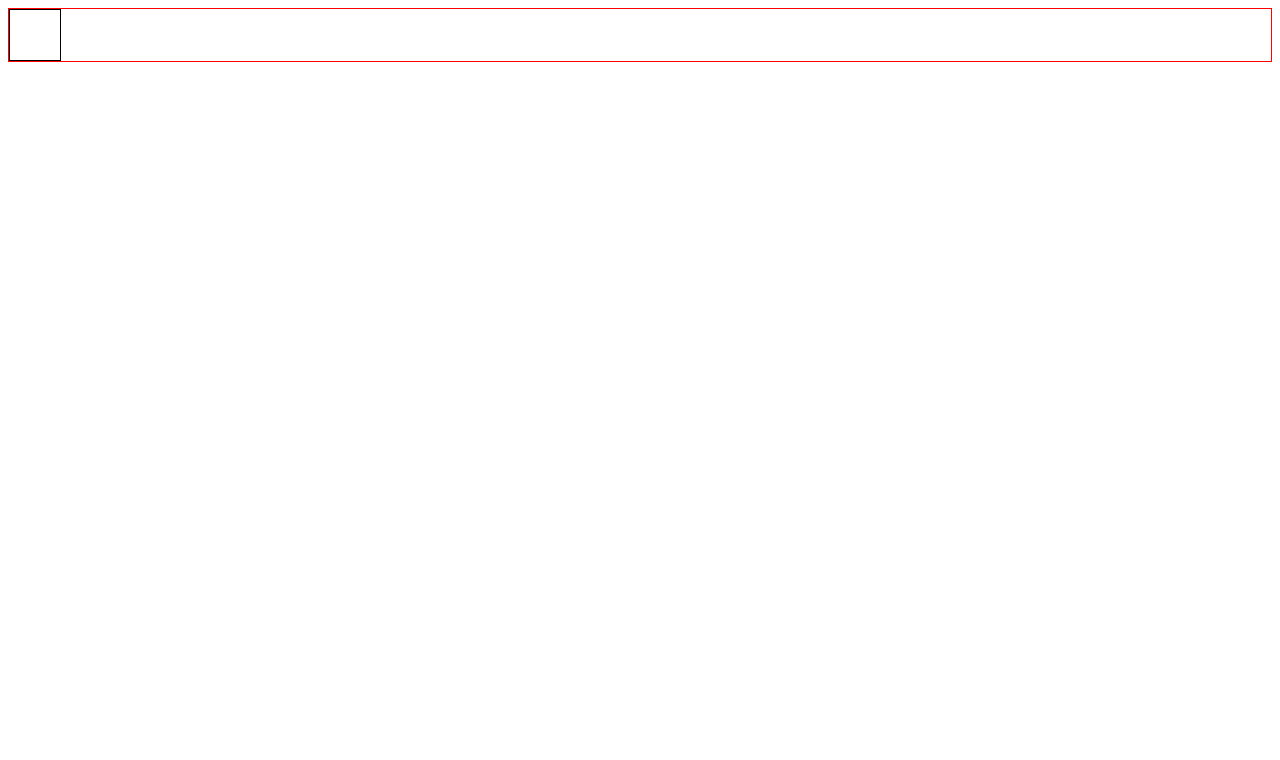
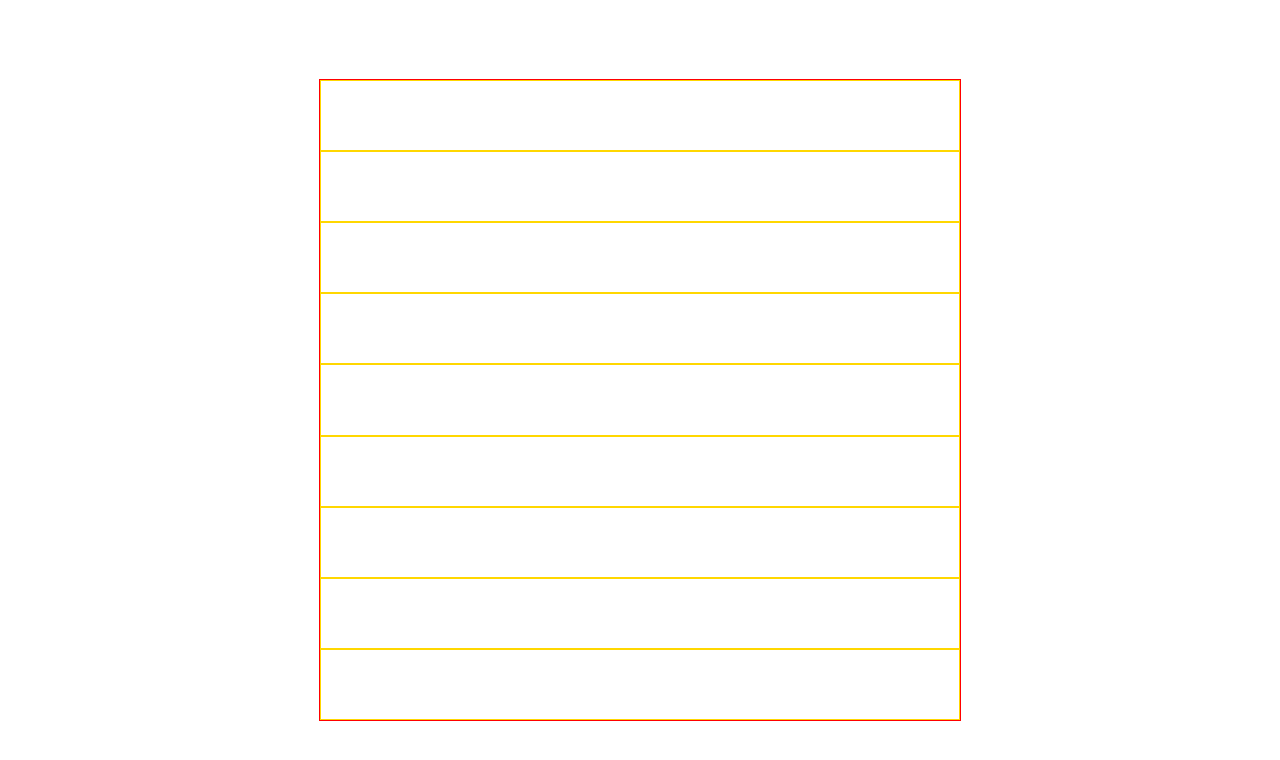
Before and after one commit to ArrowMin/etchasketch, a plain HTML site: page index.html in a window 1280 px wide. Drawn offline with Linux system fonts and the light colour scheme.

Commit message:
Get Rows Working

```diff
--- a/etch.js
+++ b/etch.js
@@ -1,10 +1,18 @@
 
 
 function addElement() {
-    const newDiv = document.createElement("div");
-    newDiv.classList.add("cell")
-    document.getElementById("mainDivContainer").appendChild(newDiv);
+    const cellRow = document.createElement("div");
+    cellRow.classList.add("cellRow")
+    document.getElementById("mainDivContainer").appendChild(cellRow);
 }
 
 addElement();
+addElement();
+addElement();
+addElement();
+addElement();
+addElement();
+addElement();
+addElement();
+addElement();
 console.log("Connected")
--- a/index.html
+++ b/index.html
@@ -8,8 +8,10 @@
     <link rel="stylesheet" href="/styles.css" />
 </head>
 <body>
-    <div id="mainDivContainer">
+    <div id="center">
+        <div id="mainDivContainer">
 
+        </div>
     </div>
 </body>
 </html>
--- a/styles.css
+++ b/styles.css
@@ -1,6 +1,27 @@
+html,
+body {
+  margin: 0;
+  height: 100%;
+}
+
+#center {
+    display: flex;
+    justify-content: center;
+    align-items: center;
+    height: 100%
+}
+
 #mainDivContainer {
     border: 1px solid red;
+    width: calc(80vh);
+    height: 80vh;
+    display: flex;
+    flex-direction: column;
+}
 
+.cellRow {
+    border: 1px solid gold;
+    flex-grow: 1;
 }
 
 .cell {
```
